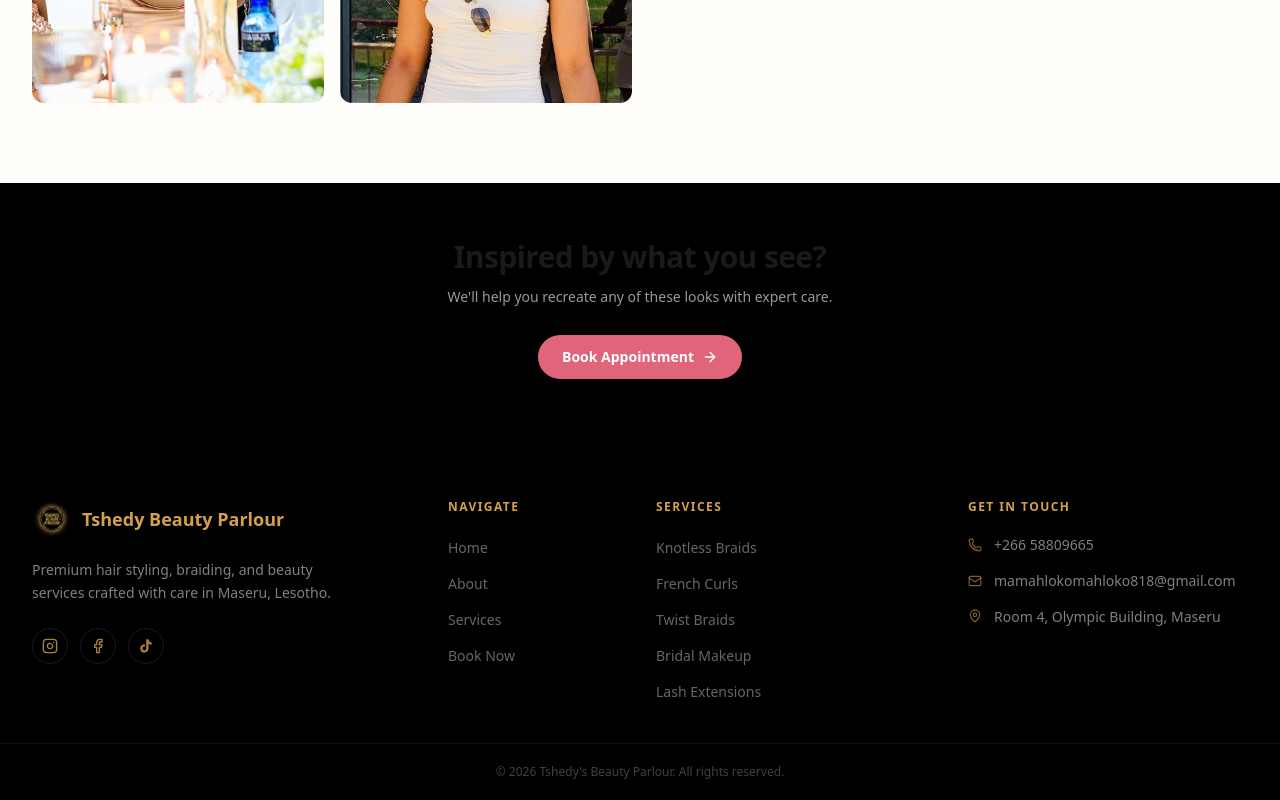
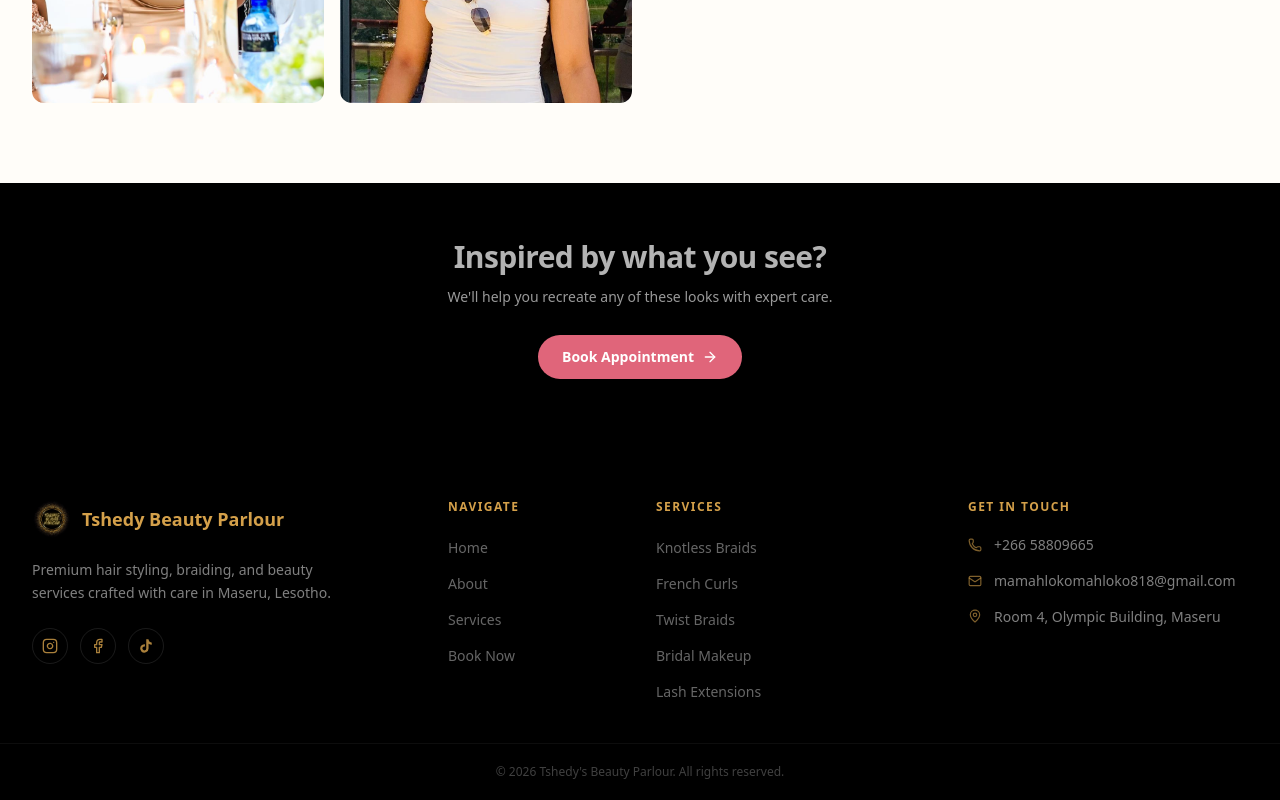
Before and after one commit to Kananelo12/tshedys-beauty, a Next.js app: page /gallery in a window 1280 px wide. Shown: the part 2693-3493 px from the top of the page. Built offline with nearby package versions, Linux system fonts and the light colour scheme.

Commit message:
fix: text visibility on services CTA

```diff
--- a/app/gallery/page.tsx
+++ b/app/gallery/page.tsx
@@ -159,7 +159,7 @@ export default function GalleryPage() {
         {/* CTA */}
         <section className="py-14 bg-black text-white">
           <div className="max-w-xl mx-auto px-5 sm:px-6 text-center">
-            <h2 className="text-2xl sm:text-3xl font-serif font-bold mb-3">
+            <h2 className="text-white/70 text-2xl sm:text-3xl font-serif font-bold mb-3">
               Inspired by what you see?
             </h2>
             <p className="text-white/60 text-sm mb-7">
```
